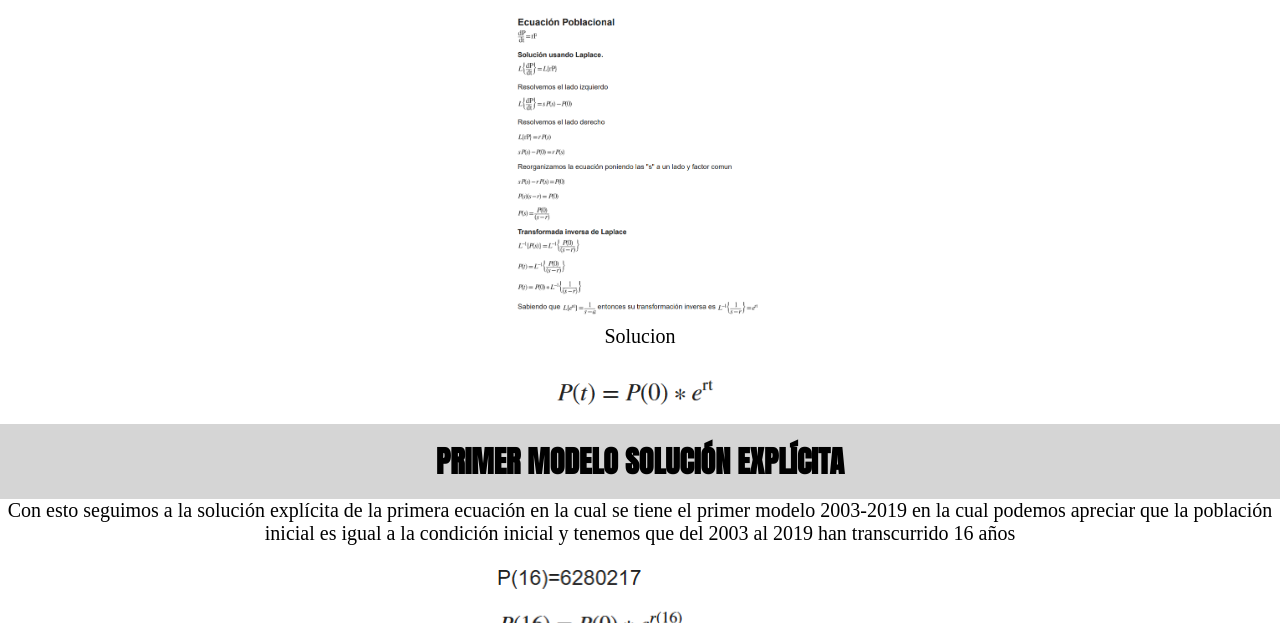
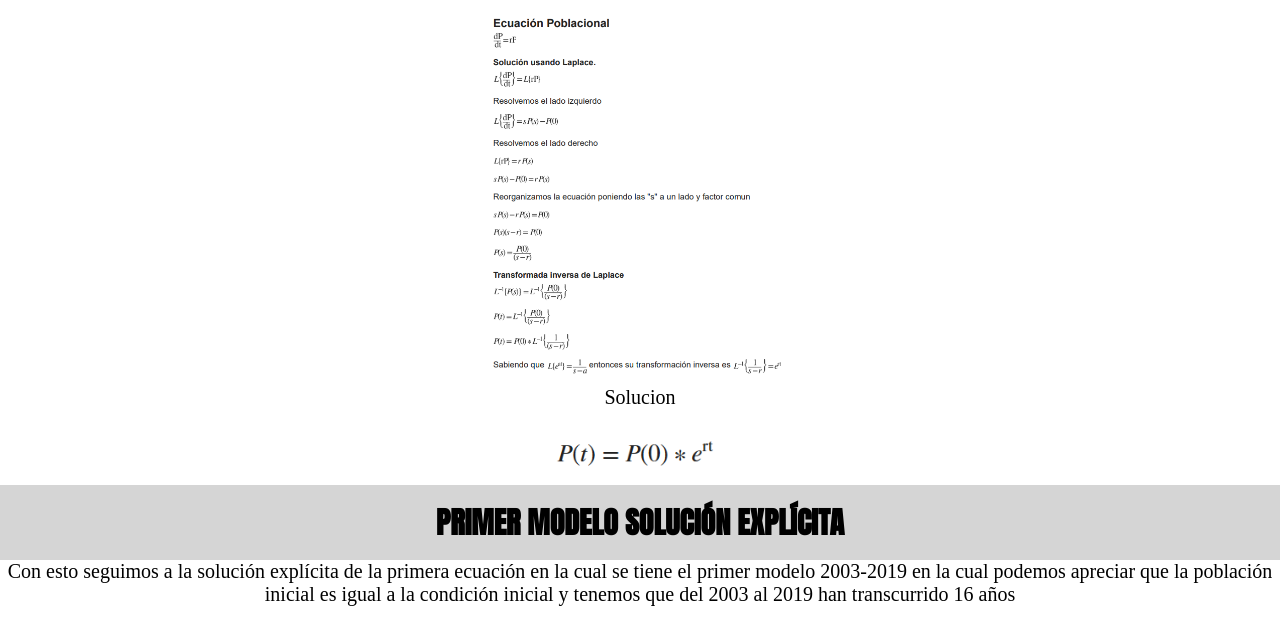
Before and after one commit to Dayanna2034/EDO-POBLACION, a plain HTML site: page corte3.html in a window 1280 px wide. Shown: the part 807-1430 px from the top of the page. Drawn offline with nearby package versions, Linux system fonts and the light colour scheme; a web font is replaced by a local one.

Commit message:
corte3.html

```diff
--- a/corte3.html
+++ b/corte3.html
@@ -51,7 +51,7 @@
                 <h1 class="ec">Ecuación Poblacional con LaPlace</h1>
                 <img src="IMAGENES\poblacional.png" width="100">
                 <p class="tex">Se resuelve la ecuación poblacional con la transformada inversa de laplace</p>
-                <img src="IMAGENES\soucion3corte.png" width="250">
+                <img src="IMAGENES\soucion3corte.png" width="300">
                 <p class="tex">Solucion</p>
                 <img src="IMAGENES\laplace.png" width="180">
             </center>
```
